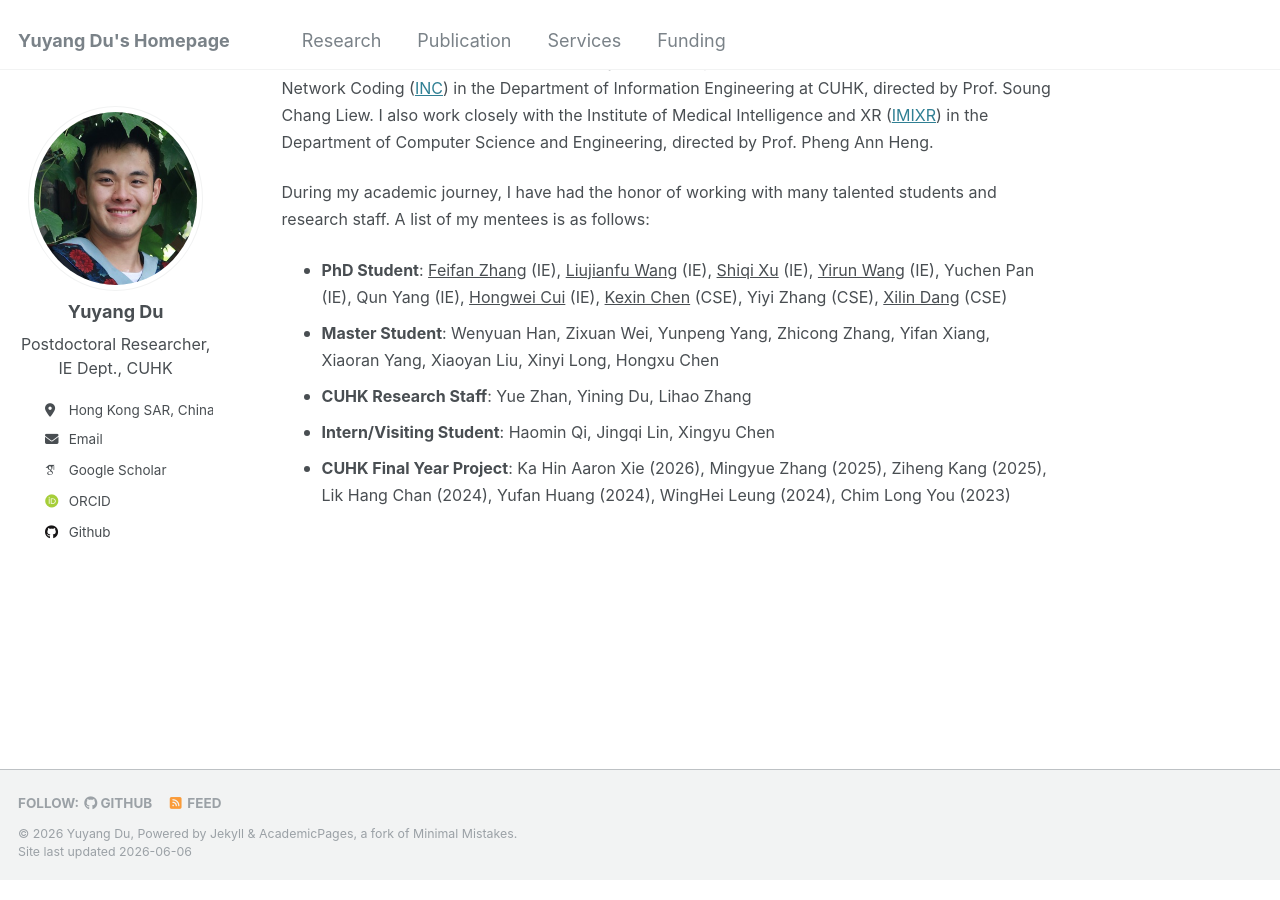
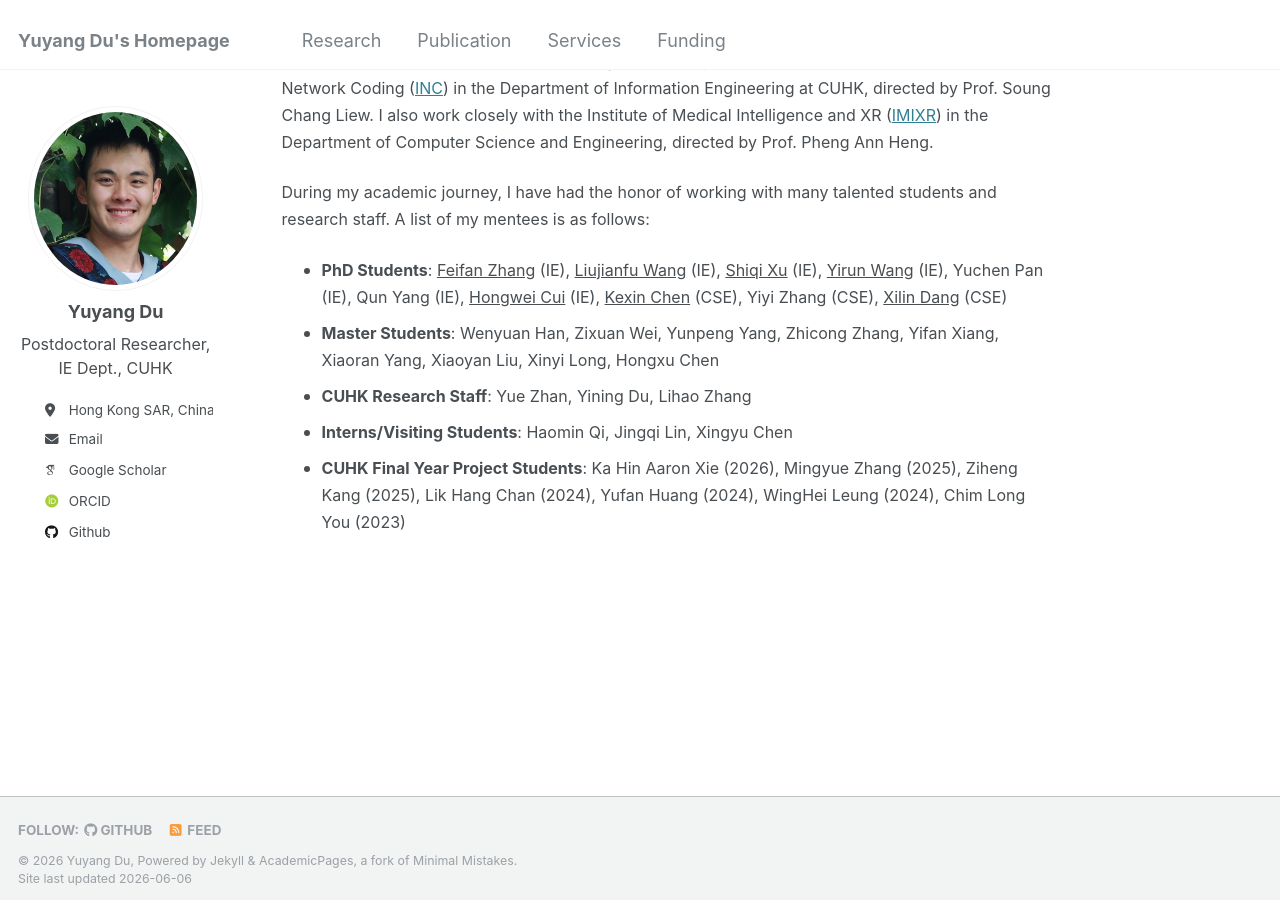
Before and after one commit to yuyangdu01/yuyangdu01.github.io, a Jekyll site: the page built from _pages/service.md, in a window 1280 px wide and 900 px high, scrolled down 886 px. Built offline with Jekyll 4.4.1, drawn with Linux system fonts in a browser that asks for light colours; some web fonts are replaced.

Commit message:
Update service.md

```diff
--- a/_pages/service.md
+++ b/_pages/service.md
@@ -51,9 +51,9 @@ Mentorship
 <p><font size="3">During my academic journey, I have had the honor of working with many talented students and research staff. A list of my mentees is as follows:</font></p>
 
 <div class="mentorship" markdown="1">
-* <font size=3> <b>PhD Student</b>: <a href="https://scholar.google.com/citations?user=pUIWEZAAAAAJ">Feifan Zhang</a> (IE), <a href="https://scholar.google.com/citations?user=zHMaH24AAAAJ">Liujianfu Wang</a> (IE), <a href="https://scholar.google.com/citations?user=-PdrGCIAAAAJ">Shiqi Xu</a> (IE), <a href="https://ieeexplore.ieee.org/author/37089175010">Yirun Wang</a> (IE), Yuchen Pan (IE), Qun Yang (IE), <a href="https://scholar.google.com/citations?user=o8vGH6kAAAAJ">Hongwei Cui</a> (IE), <a href="https://scholar.google.com/citations?user=wHMRoIUAAAAJ">Kexin Chen</a> (CSE), Yiyi Zhang (CSE), <a href="https://scholar.google.com/citations?user=XSQsbRsAAAAJ">Xilin Dang</a> (CSE)</font>
-* <font size=3> <b>Master Student</b>: Wenyuan Han, Zixuan Wei, Yunpeng Yang, Zhicong Zhang, Yifan Xiang, Xiaoran Yang, Xiaoyan Liu, Xinyi Long, Hongxu Chen</font>
+* <font size=3> <b>PhD Students</b>: <a href="https://scholar.google.com/citations?user=pUIWEZAAAAAJ">Feifan Zhang</a> (IE), <a href="https://scholar.google.com/citations?user=zHMaH24AAAAJ">Liujianfu Wang</a> (IE), <a href="https://scholar.google.com/citations?user=-PdrGCIAAAAJ">Shiqi Xu</a> (IE), <a href="https://ieeexplore.ieee.org/author/37089175010">Yirun Wang</a> (IE), Yuchen Pan (IE), Qun Yang (IE), <a href="https://scholar.google.com/citations?user=o8vGH6kAAAAJ">Hongwei Cui</a> (IE), <a href="https://scholar.google.com/citations?user=wHMRoIUAAAAJ">Kexin Chen</a> (CSE), Yiyi Zhang (CSE), <a href="https://scholar.google.com/citations?user=XSQsbRsAAAAJ">Xilin Dang</a> (CSE)</font>
+* <font size=3> <b>Master Students</b>: Wenyuan Han, Zixuan Wei, Yunpeng Yang, Zhicong Zhang, Yifan Xiang, Xiaoran Yang, Xiaoyan Liu, Xinyi Long, Hongxu Chen</font>
 * <font size=3> <b>CUHK Research Staff</b>: Yue Zhan, Yining Du, Lihao Zhang</font>
-* <font size=3> <b>Intern/Visiting Student</b>: Haomin Qi, Jingqi Lin, Xingyu Chen</font>
-* <font size=3> <b>CUHK Final Year Project</b>: Ka Hin Aaron Xie (2026), Mingyue Zhang (2025), Ziheng Kang (2025), Lik Hang Chan (2024), Yufan Huang (2024), WingHei Leung (2024), Chim Long You (2023)</font>
+* <font size=3> <b>Interns/Visiting Students</b>: Haomin Qi, Jingqi Lin, Xingyu Chen</font>
+* <font size=3> <b>CUHK Final Year Project Students</b>: Ka Hin Aaron Xie (2026), Mingyue Zhang (2025), Ziheng Kang (2025), Lik Hang Chan (2024), Yufan Huang (2024), WingHei Leung (2024), Chim Long You (2023)</font>
 </div>
```
